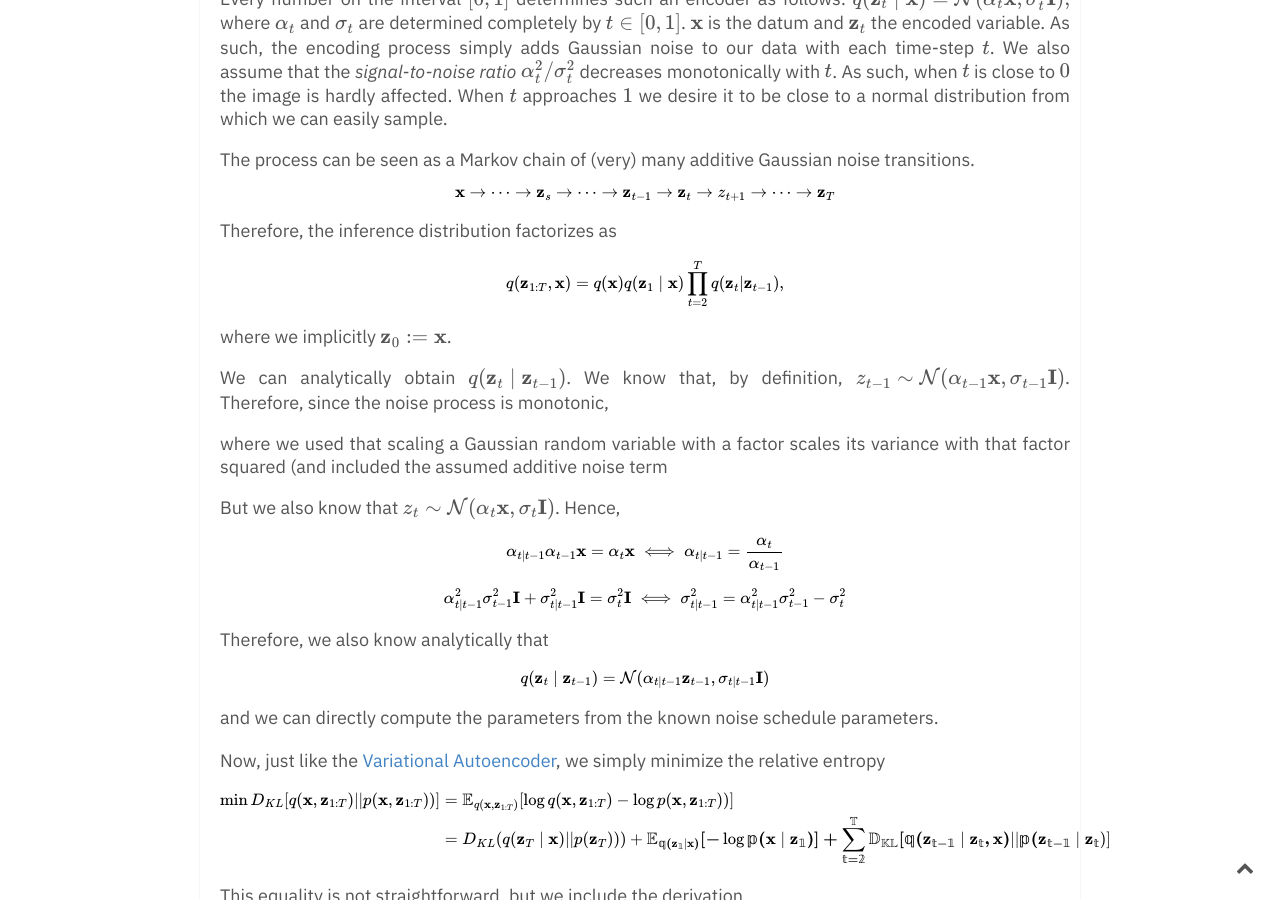
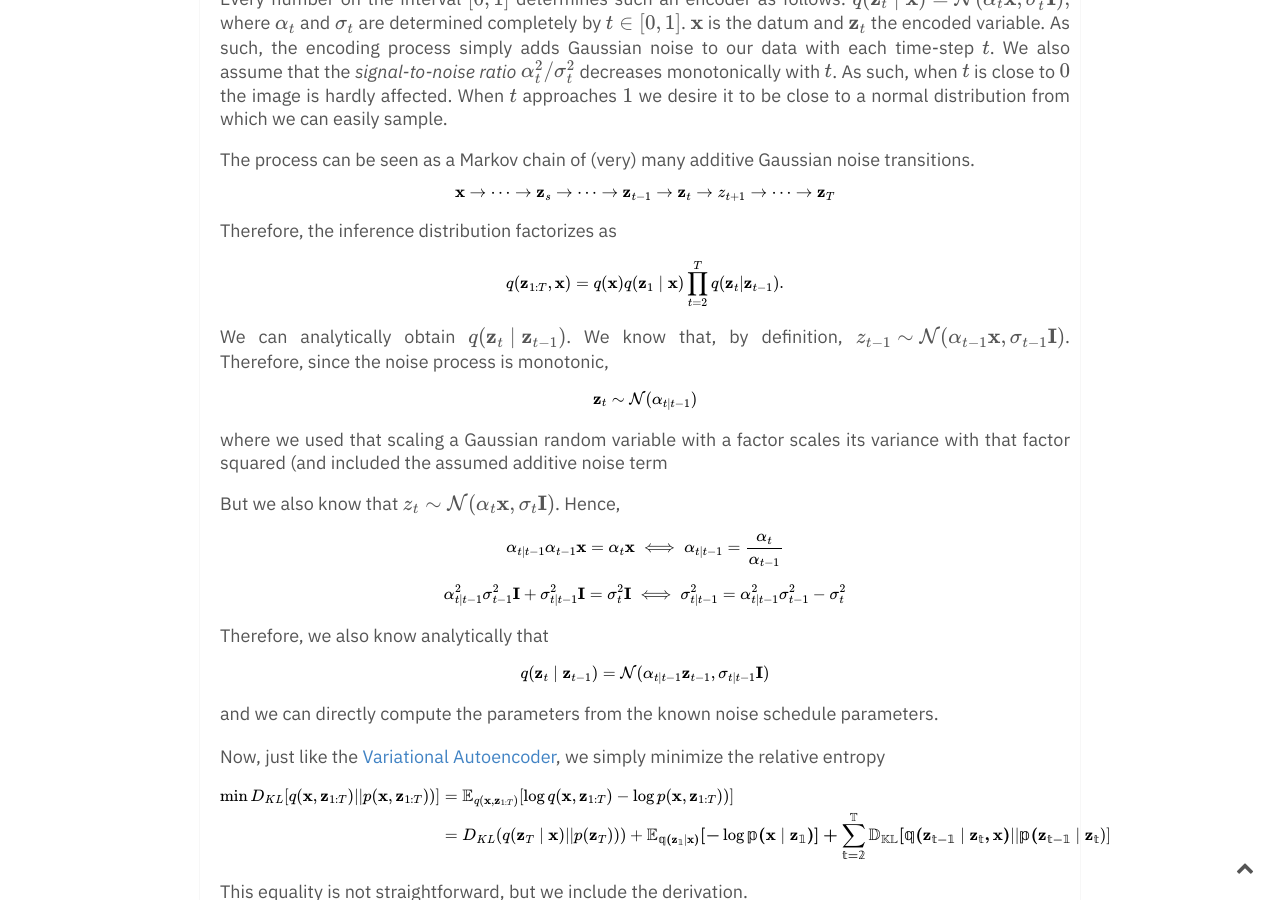
Before and after one commit to DavidRuhe/DavidRuhe.github.io, a Jekyll site: the page built from _notes/Variational Diffusion Models.md, in a window 1280 px wide and 900 px high, scrolled down 953 px. Built offline with Jekyll 4.4.1, drawn with Linux system fonts in a browser that asks for light colours; formulas are drawn with MathJax 3; comment, search, counter and statistics services are not loaded.

Commit message:
update formatting

```diff
--- a/_notes/Variational Diffusion Models.md
+++ b/_notes/Variational Diffusion Models.md
@@ -24,11 +24,11 @@
 
 Therefore, the inference distribution factorizes as
 
-$$q(\mathbf z_{1:T}, \mathbf x) = q(\mathbf x) q(\mathbf z_1 \mid \mathbf x) \prod_{t=2}^T  q(\mathbf z_t | \mathbf z_{t-1}),$$
-
-where we implicitly $\mathbf z_{0}:=\mathbf x$.
+$$q(\mathbf z_{1:T}, \mathbf x) = q(\mathbf x) q(\mathbf z_1 \mid \mathbf x) \prod_{t=2}^T  q(\mathbf z_t | \mathbf z_{t-1}).$$
 
 We can analytically obtain $q(\mathbf z_t \mid \mathbf z_{t-1})$. We know that, by definition, $z_{t-1} \sim \mathcal{N}(\alpha_{t-1} \mathbf x, \sigma_{t-1} \mathbf I)$. Therefore, since the noise process is monotonic,
+
+$$\mathbf z_t \sim \mathcal{N}(\alpha_{t|t-1})$$
 
 where we used that scaling a Gaussian random variable with a factor scales its variance with that factor squared (and included the assumed additive noise term
 
```
